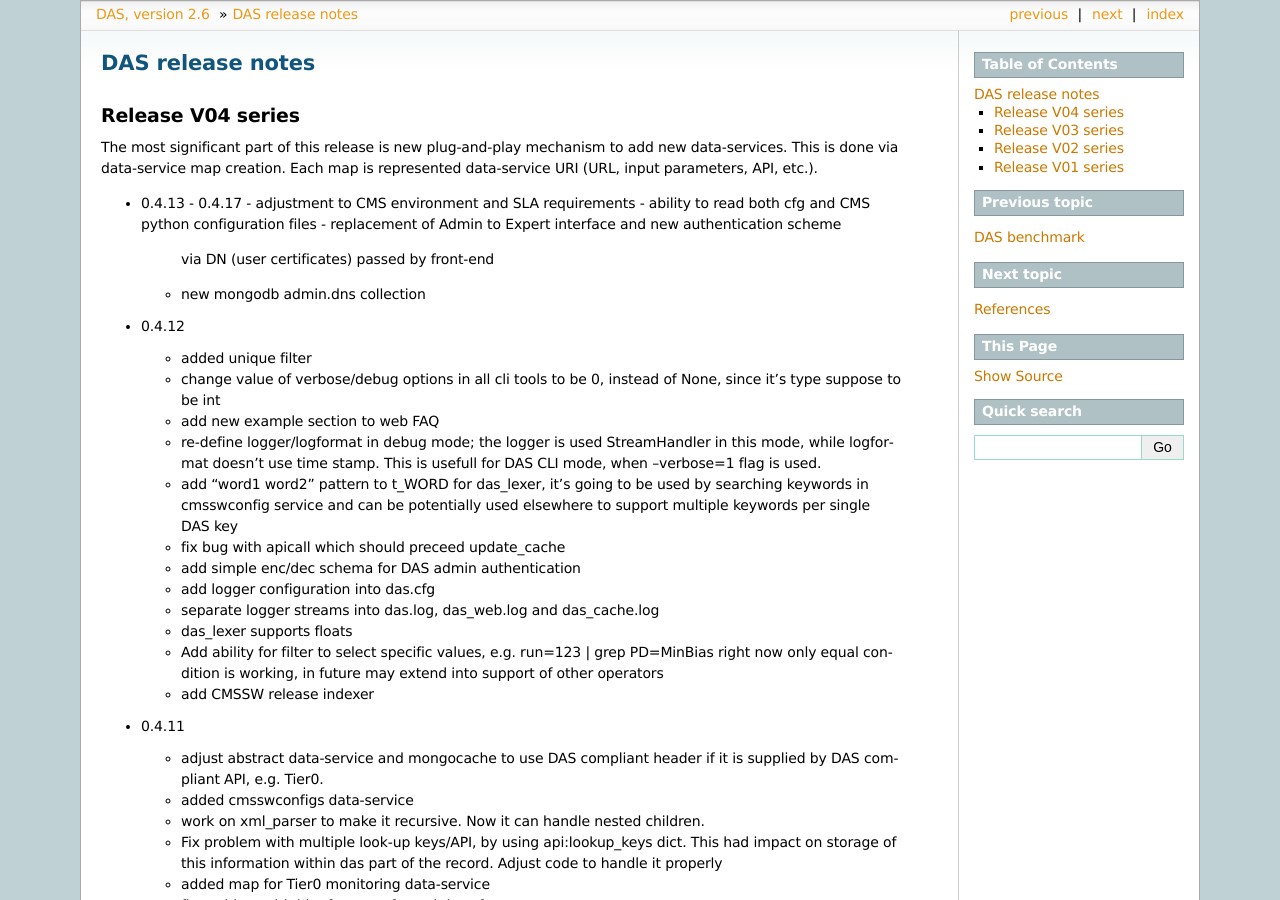
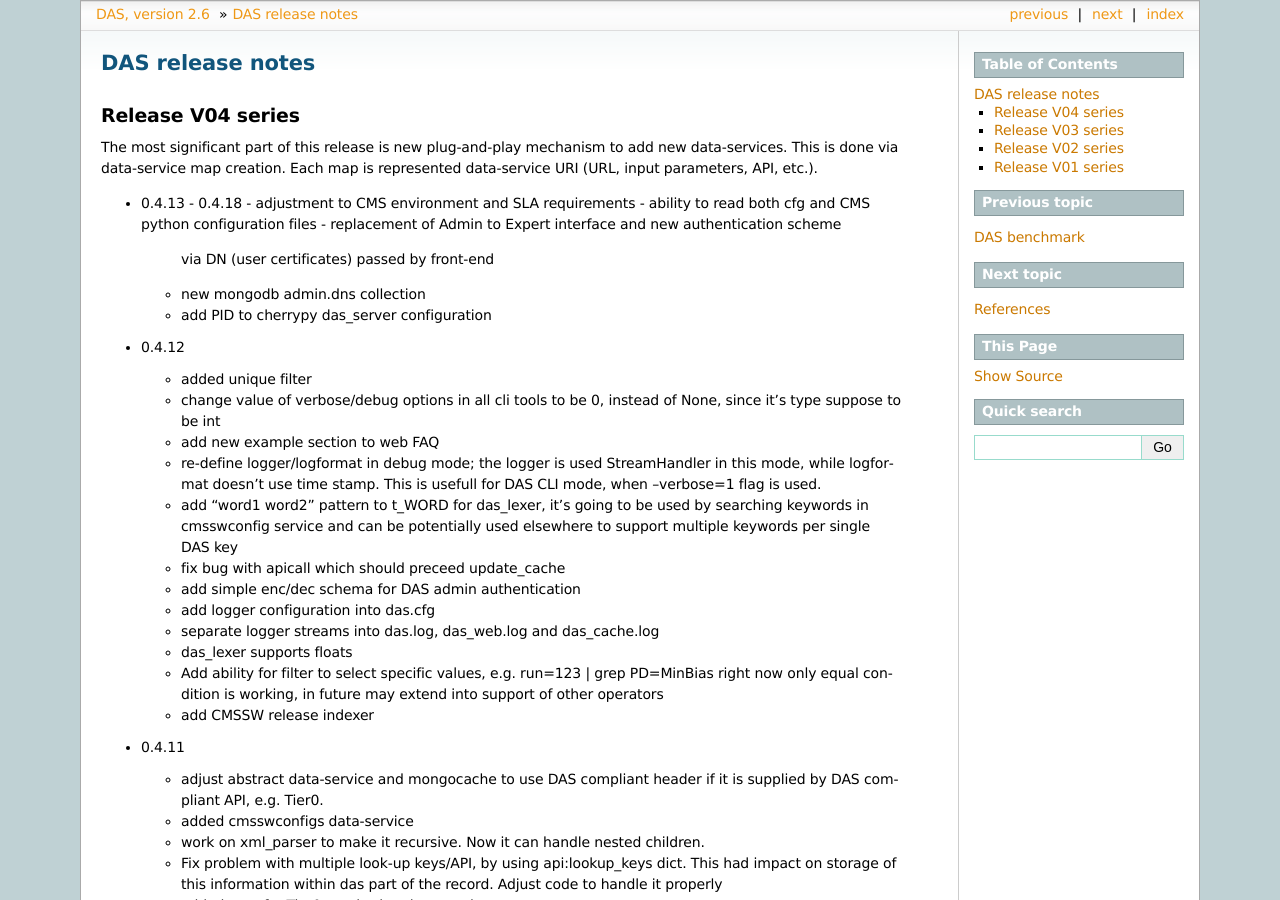
Before and after one commit to dmwm/DAS, a Sphinx documentation site: the page built from doc/sphinx/changelog.rst, in a window 1280 px wide and 900 px high. Built offline with Sphinx 7.4.7, drawn with Linux system fonts in a browser that asks for light colours; the version number is read from the project's files by our own code.

Commit message:
Update changelog
git-svn-id: svn+ssh://svn.cern.ch/reps/CMSDMWM/DAS/trunk@2561 4525493e-7705-40b1-a816-d608a930855b

```diff
--- a/doc/sphinx/changelog.rst
+++ b/doc/sphinx/changelog.rst
@@ -7,12 +7,13 @@ The most significant part of this release is new plug-and-play mechanism
 to add new data-services. This is done via data-service map creation. Each
 map is represented data-service URI (URL, input parameters, API, etc.).
 
-- 0.4.13 - 0.4.17
+- 0.4.13 - 0.4.18
   - adjustment to CMS environment and SLA requirements
   - ability to read both cfg and CMS python configuration files
   - replacement of Admin to Expert interface and new authentication scheme
     via DN (user certificates) passed by front-end
   - new mongodb admin.dns collection
+  - add PID to cherrypy das_server configuration
 
 - 0.4.12
 
```
